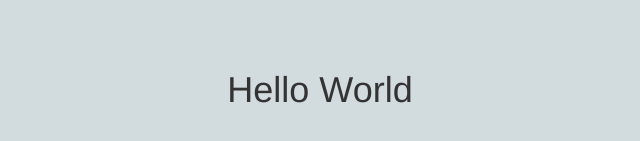
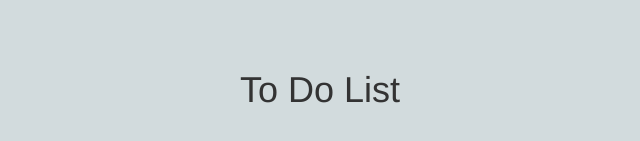
Before and after one commit to as10071999/LearnReact, a React (Create React App) app: page / in a window 1280 px wide. Shown: the part 315-456 px from the top of the page, without its empty margins (320-960 px from the left). Built offline with nearby package versions, Linux system fonts and the light colour scheme.

Commit message:
Created TodoList

```diff
--- a/src/App.jsx
+++ b/src/App.jsx
@@ -4,7 +4,7 @@ import { useState } from "react";
 function App() {
   return (
     <>
-      <h1>Hello World</h1>
+      <h1>To Do List</h1>
     </>
   );
 }
```
